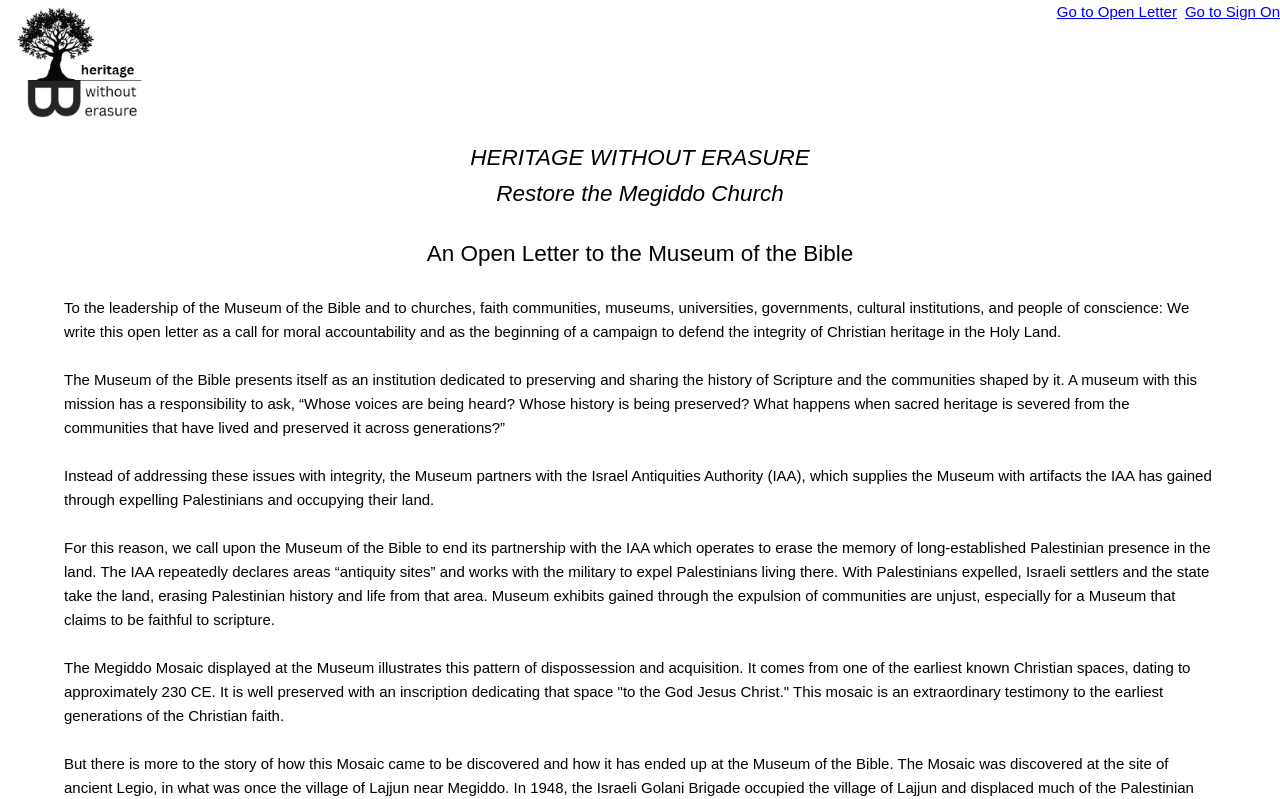
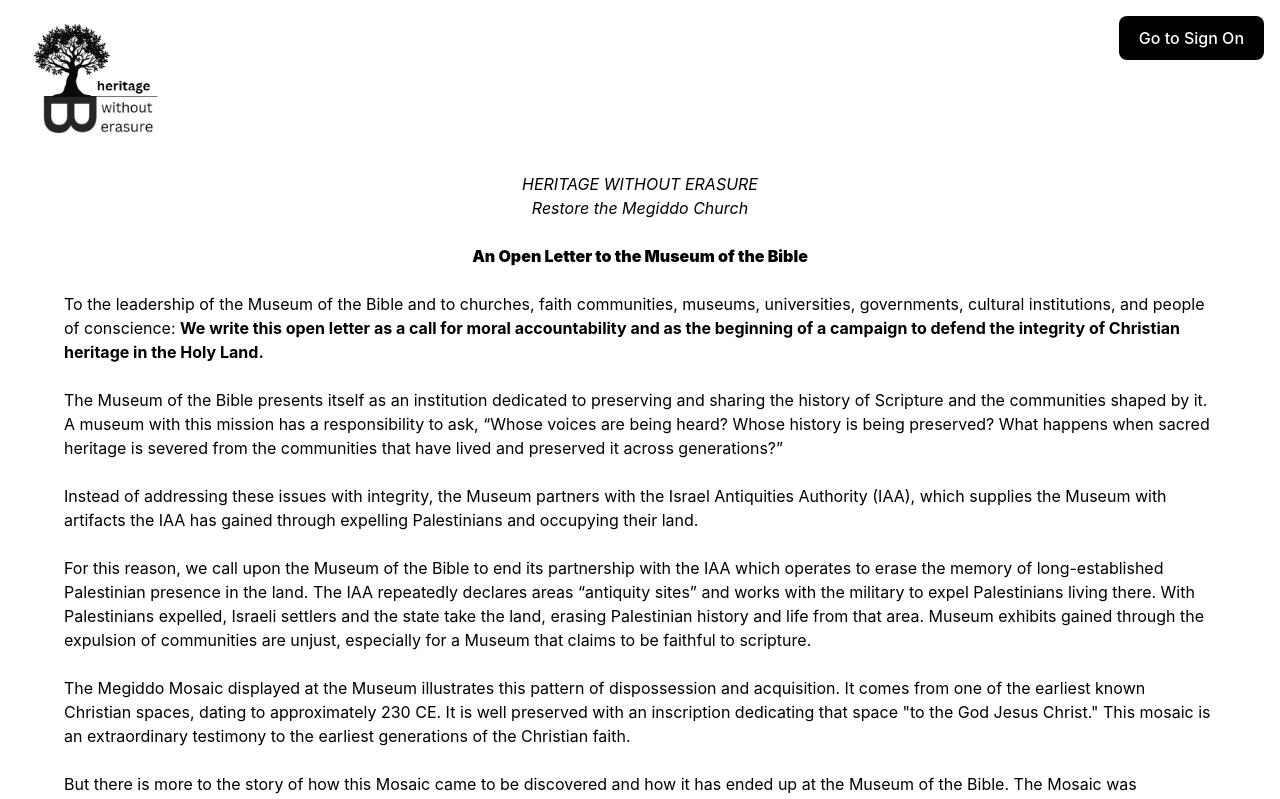
Before and after one commit to bhwong11/return-the-stones, a Vue app: page / in a window 1280 px wide. Shown: the top 799 px of the page. Built offline with nearby package versions, Linux system fonts and the light colour scheme.

Commit message:
deploy attempt

```diff
--- a/src/App.vue
+++ b/src/App.vue
@@ -3,8 +3,16 @@
     <nav class="nav-bar">
       <img src="./assets/logo.png" alt="Heritage Without Erasure" width="150"/>
       <ul class="nav-buttons">
-        <li><RouterLink to="/">Go to Open Letter</RouterLink></li>
-        <li><RouterLink to="/sign-on">Go to Sign On</RouterLink></li>
+        <li>
+          <RouterLink to="/" v-if="currentPath !== '/'">
+            <button class="bg-black hover:bg-gray-800 text-white font-medium py-2.5 px-5 rounded-lg transition-colors duration-200">Go to Open Letter</button>
+          </RouterLink>
+        </li>
+        <li>
+          <RouterLink to="/sign-on" v-if="currentPath !== '/sign-on'">
+            <button class="bg-black hover:bg-gray-800 text-white font-medium py-2.5 px-5 rounded-lg transition-colors duration-200">Go to Sign On</button>
+          </RouterLink>
+        </li>
       </ul>
     </nav>
     <main>
@@ -14,7 +22,12 @@
 </template>
 
 <script setup lang="ts">
+import { computed } from 'vue';
 import { RouterView, RouterLink } from 'vue-router';
+import { useRoute } from 'vue-router'
+const route = useRoute()
+
+const currentPath = computed(() => route.path);
 </script>
 
 <style scoped>
@@ -28,6 +41,7 @@
   display: flex;
   width: 100%;
   justify-content: space-between;
+  padding: 1rem;
   .nav-buttons {
     display: flex;
     gap: 0.5rem;
--- a/src/assets/main.css
+++ b/src/assets/main.css
@@ -1,4 +1,6 @@
-@import './base.css';
+/* @tailwind base;
+@tailwind components;
+@tailwind utilities; */
 
 /* #app {
   padding: 2rem;
--- /dev/null
+++ b/src/index.css
@@ -0,0 +1 @@
+@import "tailwindcss";
--- a/src/main.ts
+++ b/src/main.ts
@@ -3,6 +3,7 @@
 
 import { createApp } from 'vue'
 import App from './App.vue'
+import './index.css'
 
 const app = createApp(App)
 app.use(router)
--- a/vite.config.ts
+++ b/vite.config.ts
@@ -3,11 +3,13 @@
 import { defineConfig } from 'vite'
 import vue from '@vitejs/plugin-vue'
 import vueDevTools from 'vite-plugin-vue-devtools'
+import tailwindcss from '@tailwindcss/vite'
 
 // https://vite.dev/config/
 export default defineConfig({
   plugins: [
     vue(),
+    tailwindcss(),
     vueDevTools(),
   ],
   resolve: {
@@ -15,4 +17,5 @@
       '@': fileURLToPath(new URL('./src', import.meta.url)),
     },
   },
+  base: '/return-the-stones/'
 })
```
Also changed, not shown: package.json (+9 -1 lines), 1 other file (tests, documents, lock files or other folders).
